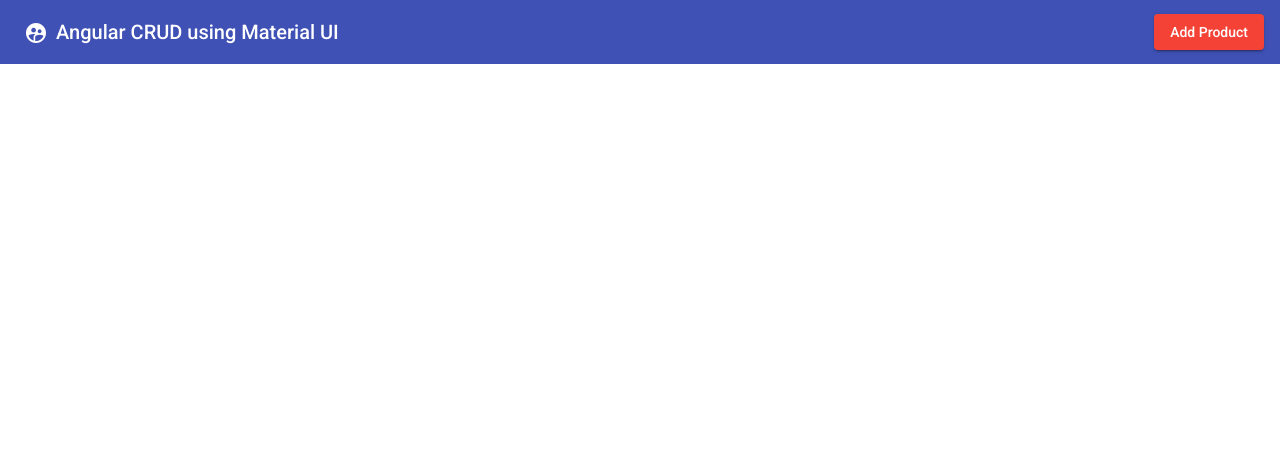
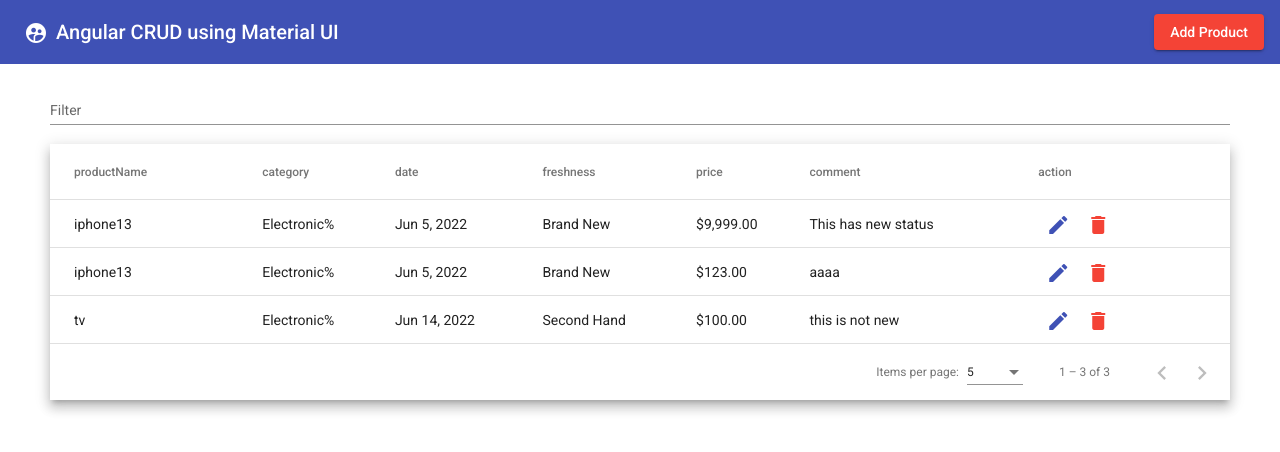
Before and after one commit to argun8394/angular_CRUD, an Angular app: page / in a window 1280 px wide. Shown: the top 452 px of the page. Built offline with nearby package versions, Linux system fonts and the light colour scheme; data requests are answered from the project's data file.

Commit message:
post request method

```diff
--- a/db.json
+++ b/db.json
@@ -8,6 +8,24 @@
       "comment": "This has new status",
       "date": "2022-06-05T21:00:00.000Z",
       "id": 1
+    },
+    {
+      "productName": "iphone13",
+      "category": "Electronic",
+      "freshness": "Brand New",
+      "price": 123,
+      "comment": "aaaa",
+      "date": "2022-06-05T21:00:00.000Z",
+      "id": 2
+    },
+    {
+      "productName": "tv",
+      "category": "Electronic",
+      "freshness": "Second Hand",
+      "price": 100,
+      "comment": "this is not new",
+      "date": "2022-06-14T21:00:00.000Z",
+      "id": 3
     }
   ],
   "comments": [
--- a/src/app/app.component.html
+++ b/src/app/app.component.html
@@ -7,3 +7,77 @@
 
  <button mat-raised-button color="warn" (click)="openDialog()">Add Product</button>
 </mat-toolbar>
+
+<div class="container">
+  <div style="margin: 10px;">
+    <mat-form-field appearance="standard">
+      <mat-label>Filter</mat-label>
+      <input matInput (keyup)="applyFilter($event)" placeholder="Ex. Mia" #input>
+    </mat-form-field>
+
+    <div class="mat-elevation-z8">
+      <table mat-table [dataSource]="dataSource" matSort>
+
+        <!-- ProductName Column -->
+        <ng-container matColumnDef="productName">
+          <th mat-header-cell *matHeaderCellDef mat-sort-header> productName </th>
+          <td mat-cell *matCellDef="let row"> {{row.productName}} </td>
+        </ng-container>
+
+        <!-- category Column -->
+        <ng-container matColumnDef="category">
+          <th mat-header-cell *matHeaderCellDef mat-sort-header> category </th>
+          <td mat-cell *matCellDef="let row"> {{row.category}}% </td>
+        </ng-container>
+
+        <!-- date Column -->
+        <ng-container matColumnDef="date">
+          <th mat-header-cell *matHeaderCellDef mat-sort-header> date </th>
+          <td mat-cell *matCellDef="let row"> {{row.date | date}} </td>
+        </ng-container>
+
+        <!-- freshness Column -->
+        <ng-container matColumnDef="freshness">
+          <th mat-header-cell *matHeaderCellDef mat-sort-header> freshness </th>
+          <td mat-cell *matCellDef="let row"> {{row.freshness}} </td>
+        </ng-container>
+
+        <!-- price Column -->
+        <ng-container matColumnDef="price">
+          <th mat-header-cell *matHeaderCellDef mat-sort-header> price </th>
+          <td mat-cell *matCellDef="let row"> {{row.price | currency}} </td>
+        </ng-container>
+
+        <!-- comment Column -->
+        <ng-container matColumnDef="comment">
+          <th mat-header-cell *matHeaderCellDef mat-sort-header> comment </th>
+          <td mat-cell *matCellDef="let row"> {{row.comment}} </td>
+        </ng-container>
+
+           <!-- action column -->
+           <ng-container matColumnDef="action">
+            <th mat-header-cell *matHeaderCellDef mat-sort-header> action </th>
+            <td mat-cell *matCellDef="let row">
+              <button mat-icon-button color="primary">
+                <mat-icon>edit</mat-icon>
+              </button>
+              <button mat-icon-button color="warn">
+                <mat-icon>delete</mat-icon>
+              </button>
+             </td>
+          </ng-container>
+
+        <tr mat-header-row *matHeaderRowDef="displayedColumns"></tr>
+        <tr mat-row *matRowDef="let row; columns: displayedColumns;"></tr>
+
+        <!-- Row shown when there is no matching data. -->
+        <tr class="mat-row" *matNoDataRow>
+          <td class="mat-cell" colspan="4">No data matching the filter "{{input.value}}"</td>
+        </tr>
+      </table>
+      <mat-paginator [pageSizeOptions]="[5, 10, 25, 100]" aria-label="Select page of users"></mat-paginator>
+
+    </div>
+
+  </div>
+</div>
--- a/src/app/app.component.scss
+++ b/src/app/app.component.scss
@@ -1,3 +1,17 @@
 .example-spacer{
   flex: 1 1 auto;
 }
+
+table {
+  width: 100%;
+}
+
+.mat-form-field {
+  font-size: 14px;
+  width: 100%;
+}
+
+.container {
+  max-width: 1200px;
+  margin: 0 auto;
+}
--- a/src/app/app.component.ts
+++ b/src/app/app.component.ts
@@ -1,21 +1,62 @@
-import { Component } from '@angular/core';
+import { Component, OnInit, ViewChild } from '@angular/core';
 import {MatDialog, MAT_DIALOG_DATA} from '@angular/material/dialog';
+import { Observable, Subscription } from 'rxjs';
 import { DialogComponent } from './dialog/dialog.component';
+import { ApiService } from './services/api.service';
+import {MatPaginator} from '@angular/material/paginator';
+import {MatSort} from '@angular/material/sort';
+import {MatTableDataSource} from '@angular/material/table';
 
 
 @Component({
   selector: 'app-root',
   templateUrl: './app.component.html',
-  styleUrls: ['./app.component.scss']
+  styleUrls: ['./app.component.scss'],
 })
-export class AppComponent {
+export class AppComponent implements OnInit {
   title = 'angular_CRUD';
+  displayedColumns: string[] = ['productName', 'category','date', 'freshness', 'price', 'comment', 'action'];
+  dataSource!: MatTableDataSource<any>;
 
-  constructor(private dialog : MatDialog){}
+  @ViewChild(MatPaginator) paginator!: MatPaginator;
+  @ViewChild(MatSort) sort!: MatSort;
 
+  constructor(private dialog : MatDialog, private api:ApiService){}
+
+
+  ngOnInit(): void{
+    this.getAllProducts()
+  }
+
+  //openDialog METHOD
   openDialog() {
     this.dialog.open(DialogComponent, {
-     width: '30%'
+     width: '40%'
     });
   }
+
+  //GET METHOD
+  getAllProducts(){
+    this.api.getProduct()
+    .subscribe({
+      next:(res:any) => {
+        this.dataSource = new MatTableDataSource(res);
+        this.dataSource.paginator = this.paginator;
+        this.dataSource.sort = this.sort
+      },
+      error:(err)=>{
+        alert("Error while fetvhing Records")
+      }
+    })
+  }
+
+  applyFilter(event: Event) {
+    const filterValue = (event.target as HTMLInputElement).value;
+    this.dataSource.filter = filterValue.trim().toLowerCase();
+
+    if (this.dataSource.paginator) {
+      this.dataSource.paginator.firstPage();
+    }
+  }
+
 }
--- a/src/app/dialog/dialog.component.ts
+++ b/src/app/dialog/dialog.component.ts
@@ -1,7 +1,7 @@
 import { Component, OnInit } from '@angular/core';
 import { FormBuilder, FormGroup, Validators } from '@angular/forms';
 import { ApiService } from '../services/api.service';
-
+import { MatDialogRef } from '@angular/material/dialog';
 @Component({
   selector: 'app-dialog',
   templateUrl: './dialog.component.html',
@@ -12,7 +12,11 @@
   freshnessList = ["Brand New", "Second Hand", "Refurbished"];
   productForm !: FormGroup;
 
-  constructor(private formBuilder: FormBuilder, private api:ApiService) { }
+  constructor(
+    private formBuilder: FormBuilder,
+    private api:ApiService,
+    private dialogRef: MatDialogRef<DialogComponent>// MatDialogRef e component verilmesi gerekir(type verilmesi gerekir)
+    ) { }
 
   ngOnInit(): void {
     this.productForm = this.formBuilder.group({
@@ -31,6 +35,8 @@
       .subscribe({
         next:(res)=>{
           alert("Product added successfully")
+          this.productForm.reset();
+          this.dialogRef.close('save')// form save edildikten sonra formun kapatılmasını sağlar
         },
         error:()=> {
           alert("Error while adding the product")
@@ -39,4 +45,6 @@
       })
     }
   }
+
+
 }
--- a/src/app/services/api.service.ts
+++ b/src/app/services/api.service.ts
@@ -12,7 +12,7 @@
     return this.http.post<any>('http://localhost:3000/productList',data)
   }
 
-  getProduct(data: any){
-    this.http.get('http://localhost:3000/productList');
+  getProduct(){
+    return this.http.get('http://localhost:3000/productList')
   }
 }
```
Also changed, not shown: src/app/app.module.ts (+10 -1 lines).
